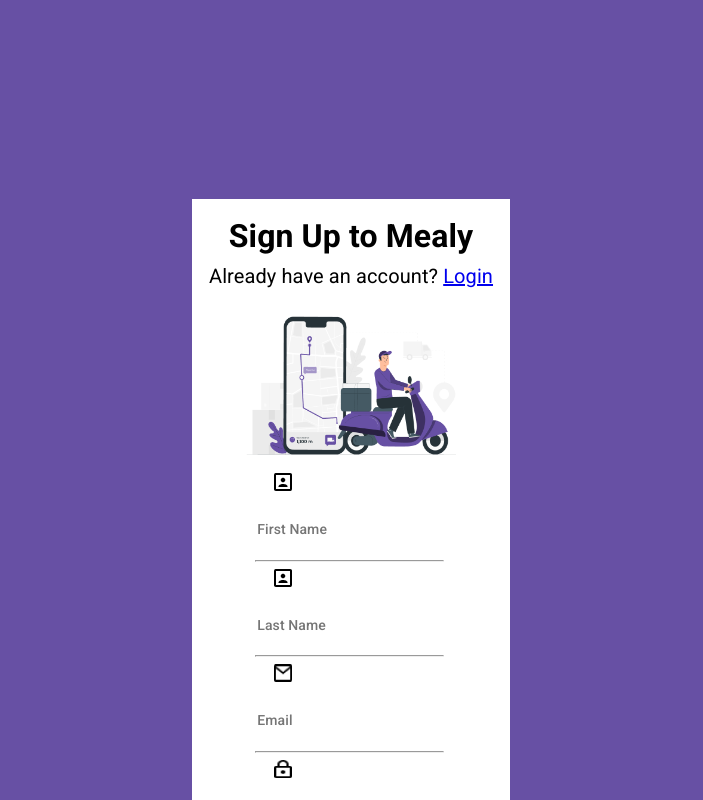
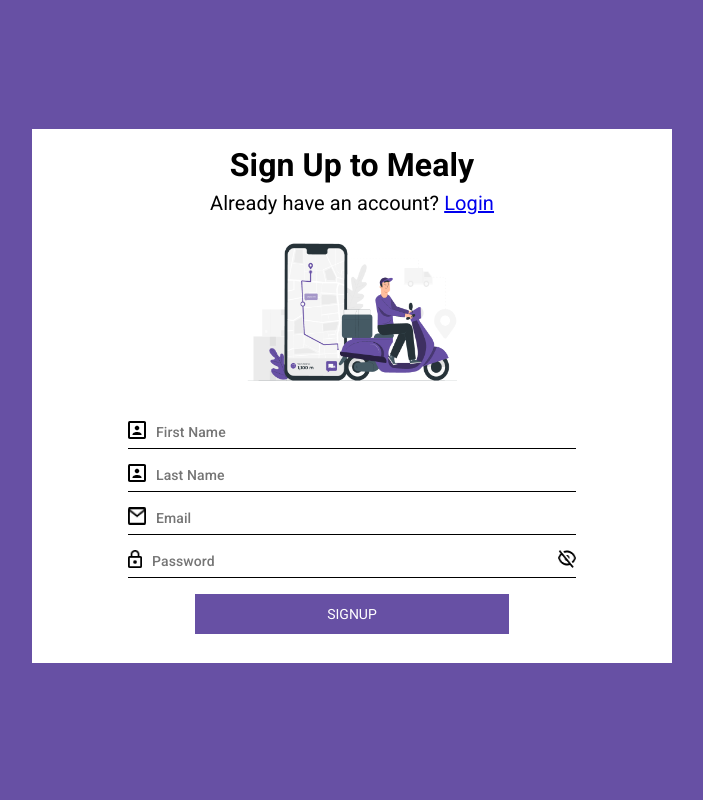
Before and after one commit to Stutern-Project-23/Group-3-Mealy-Project-Team-4B, a React (Create React App) app: page /signup in a window 1280 px wide. Shown: the top 800 px of the page, without its empty margins (289-992 px from the left). Built offline with nearby package versions, Linux system fonts and the light colour scheme; a web font is replaced by a local one.

Commit message:
signup page misalignment fixed

```diff
--- a/src/components/Homepage.jsx
+++ b/src/components/Homepage.jsx
@@ -1,17 +1,19 @@
 import { Link } from "react-router-dom";
 import React from "react";
 import "../styles/Homepage.css";
+import Footer from '../components/Footer';
 
 const Homepage = () => {
   return (
     <div>
-      <div className="container">
-        <h1>MEALY</h1>
+      <div className="hp--container">
+        <h1 className="hp--h1">MEALY</h1>
 
         <Link to="/signup">
-          <button>Get Started</button>
+          <button className="hp--btn">Get Started</button>
         </Link>
       </div>
+      <Footer/>
     </div>
   );
 };
--- a/src/components/SignUp.jsx
+++ b/src/components/SignUp.jsx
@@ -72,7 +72,7 @@
   };
 
   return (
-    <div>
+    <div className="outer--div">
       {isSignUpSuccessful ? (
         <div>
           <p>
@@ -82,13 +82,13 @@
           <Link to="/verification">Verify Your Account</Link>
         </div>
       ) : (
-        <div className="wrapper">
+        <div className="signup--wrapper">
           {/* <button className="close-button" onClick={onClose}>
           <img src={closeIcon} alt="close icon" className="fa--close" />
           </button> */}
 
-          <h2>Sign Up to Mealy</h2>
-          {signUpError && <p>{signUpError}</p>}
+          <h2 className="signup--h2">Sign Up to Mealy</h2>
+
           <p className="signup--p">
             Already have an account? <a href="#">Login</a>
           </p>
@@ -100,63 +100,63 @@
 
           <form onSubmit={handleSubmit}>
             <div className="signup--form">
-              <div>
+              <div className="signup--input--wrapper">
                 <img
                   src={nameIcon}
                   alt="name icon"
                   className="signup--vectors"
                 />
                 {/* <label htmlFor="firstName">First Name</label> */}
-                <input
+                <input className="signup--input"
                   placeholder="First Name"
                   type="text"
                   id="firstName"
                   value={firstName}
                   onChange={handleFirstNameChange}
                 />
-                <hr />
+
               </div>
-              <div>
+              <div className="signup--input--wrapper">
                 <img
                   src={nameIcon}
                   alt="name icon"
                   className="signup--vectors"
                 />
                 {/* <label htmlFor="lastName">Last Name</label> */}
-                <input
+                <input className="signup--input"
                   placeholder="Last Name"
                   type="text"
                   id="lastName"
                   value={lastName}
                   onChange={handleLastNameChange}
                 />
-                <hr />
+
               </div>
 
-              <div>
+              <div className="signup--input--wrapper">
                 <img
                   src={emailIcon}
                   alt="name icon"
                   className="signup--vectors"
                 />
                 {/* <label htmlFor="email">Email</label> */}
-                <input
+                <input className="signup--input"
                   placeholder="Email"
                   type="email"
                   id="email"
                   value={email}
                   onChange={handleEmailChange}
                 />
-                <hr />
+
               </div>
-              <div>
+              <div className="signup--input--wrapper">
                 <img
                   src={pwordIcon}
                   alt="name icon"
                   className="signup--vectors"
                 />
                 {/* <label htmlFor="password">Password</label> */}
-                <input
+                <input className="signup--input"
                   placeholder="Password"
                   type={showPassword ? "text" : "password"}
                   id="password"
@@ -169,13 +169,13 @@
                   className="password--toggle"
                   onClick={toggleShowPassword}
                 />
-                <hr />
               </div>
             </div>
             <div>
               <button className="signup--submit" type="submit">
                 SIGNUP
               </button>
+              {signUpError && <p className="signup--error">{signUpError}</p>}
             </div>
           </form>
         </div>
--- a/src/styles/Footer.css
+++ b/src/styles/Footer.css
@@ -6,6 +6,7 @@
 }
 
 .footer {
+border-top: 1px solid white;
   color: white;
   box-sizing: border-box;
   padding-top: 60px;
--- a/src/styles/Homepage.css
+++ b/src/styles/Homepage.css
@@ -8,13 +8,13 @@
   padding: 0px;
 }
 
-.container {
+.hp--container {
   display: flex;
   flex-direction: row;
   justify-content: space-between;
 }
 
-h1 {
+.hp--h1 {
   font-family: "Baumans", cursive;
   font-size: 64px;
   font-weight: 400;
@@ -25,7 +25,7 @@
   margin-top: 60px;
 }
 
-button {
+.hp--btn {
   height: 40px;
   width: 200px;
   font-family: "Roboto", sans-serif;
@@ -36,4 +36,5 @@
   text-align: center;
   margin-top: 76px;
   margin-right: 156px;
+  color: white;
 }
--- a/src/styles/SignUp.css
+++ b/src/styles/SignUp.css
@@ -1,27 +1,33 @@
 @import url("https://fonts.googleapis.com/css2?family=Roboto:wght@500&display=swap");
-body {
+body{
   width: 100%;
   margin: 0px;
   padding: 0px;
   overflow: hidden;
+  box-sizing: border-box;
+  height: 100vh;
 }
 
-.wrapper {
-  margin-top: 70px;
-  box-sizing: border-box;
-  height: 37.45%;
-  width: 50%;
+.outer--div{
+  width: 100%;
   margin-left: auto;
   margin-right: auto;
+  margin-top: auto;
+  margin-bottom: auto;
+}
+
+.signup--wrapper {
+  height: 37.45%;
+  width: 100%;
   background-color: white;
   border: 1px solid #6750a4;
 }
 
-h2 {
+.signup--h2 {
   font-family: "Roboto", sans-serif;
   font-size: 2rem;
   font-weight: 600;
-  line-height: 20px;
+  line-height: 18px;
   letter-spacing: 0.10000000149011612px;
   text-align: center;
 }
@@ -38,40 +44,43 @@
   font-family: "Roboto", sans-serif;
   font-size: 1.25rem;
   font-weight: 400;
-  line-height: .5rem;
+  line-height: .4rem;
   letter-spacing: 0.10000000149011612px;
   text-align: center;
 }
 
 .signup--form {
   background-color: white;
-  margin-left: 7%;
-  margin-right: 8.25%;
   font-family: "Roboto", sans-serif;
-  font-size: 0.874rem;
+  font-size: 0.8rem;
   font-weight: 500;
   letter-spacing: 0.10000000149011612px;
   margin-top: 0px;
 }
-.signup--form input {
-  border: 0px;
+
+
+.signup--input--wrapper{
+  display: flex;
+  flex-direction: row;
+  gap: 0.5rem;
+  border-bottom: 0.5px solid black;
+}
+
+.signup--input {
+  border: 0;
+  margin-top: 10px;
   outline: none;
   font-family: "Roboto", sans-serif;
   font-size: 0.875rem;
   font-weight: 500;
   letter-spacing: 0.10000000149011612px;
-  padding-top: 1.25rem;
-}
-
-p {
-  text-align: center;
+  margin-bottom: 0px;
 }
 
 .signup--vectors {
   height: 18px;
   width: 18px;
-  padding-left: 19px;
-  margin-right: 8px;
+  margin-top: 15px;
 }
 
 .signup--submit {
@@ -91,5 +100,12 @@
 .password--toggle{
   height: 18px;
   width: 18px;
-  margin-left: 49%;
+  margin-left: 10%;
+  margin-top: 15px;
 }
+
+.signup--error{
+  color: red;
+  text-align: center;
+  font-weight: 600;
+}
```
Also changed, not shown: src/App.js (+5 -5 lines).
